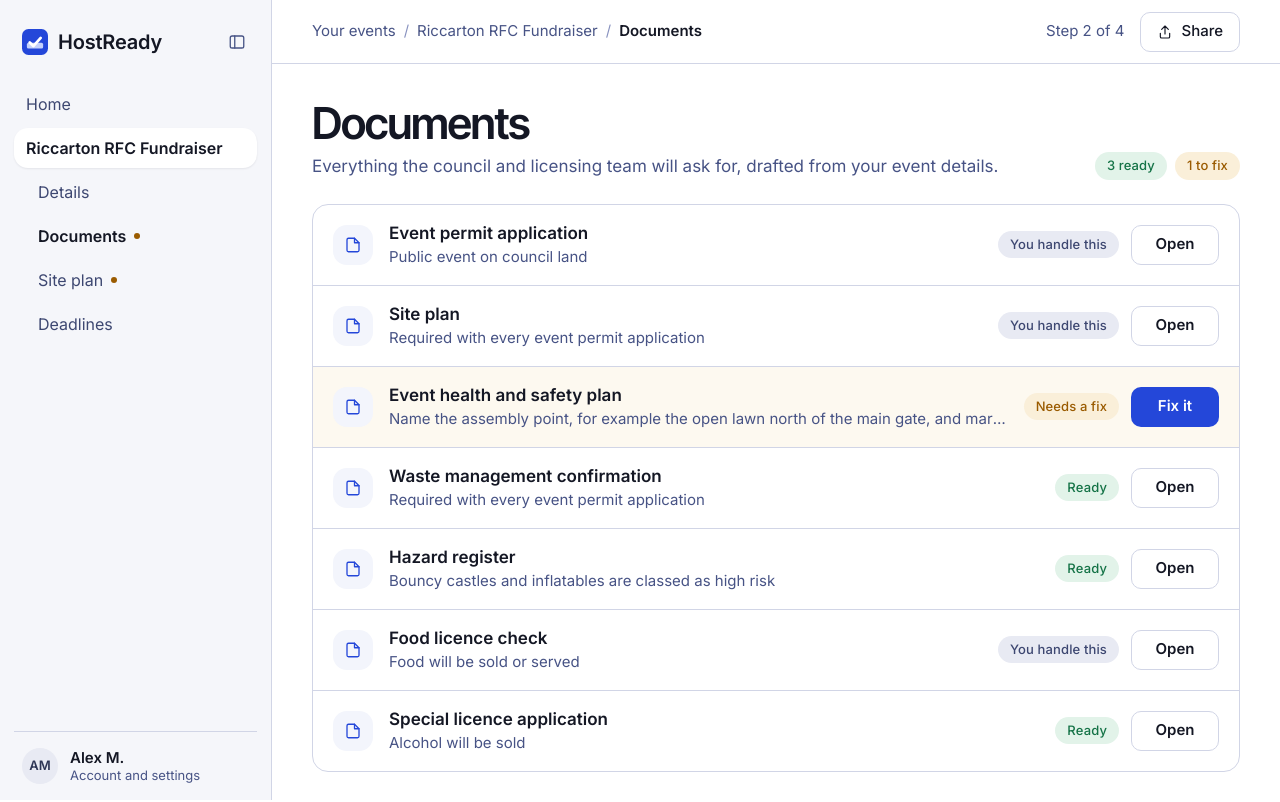
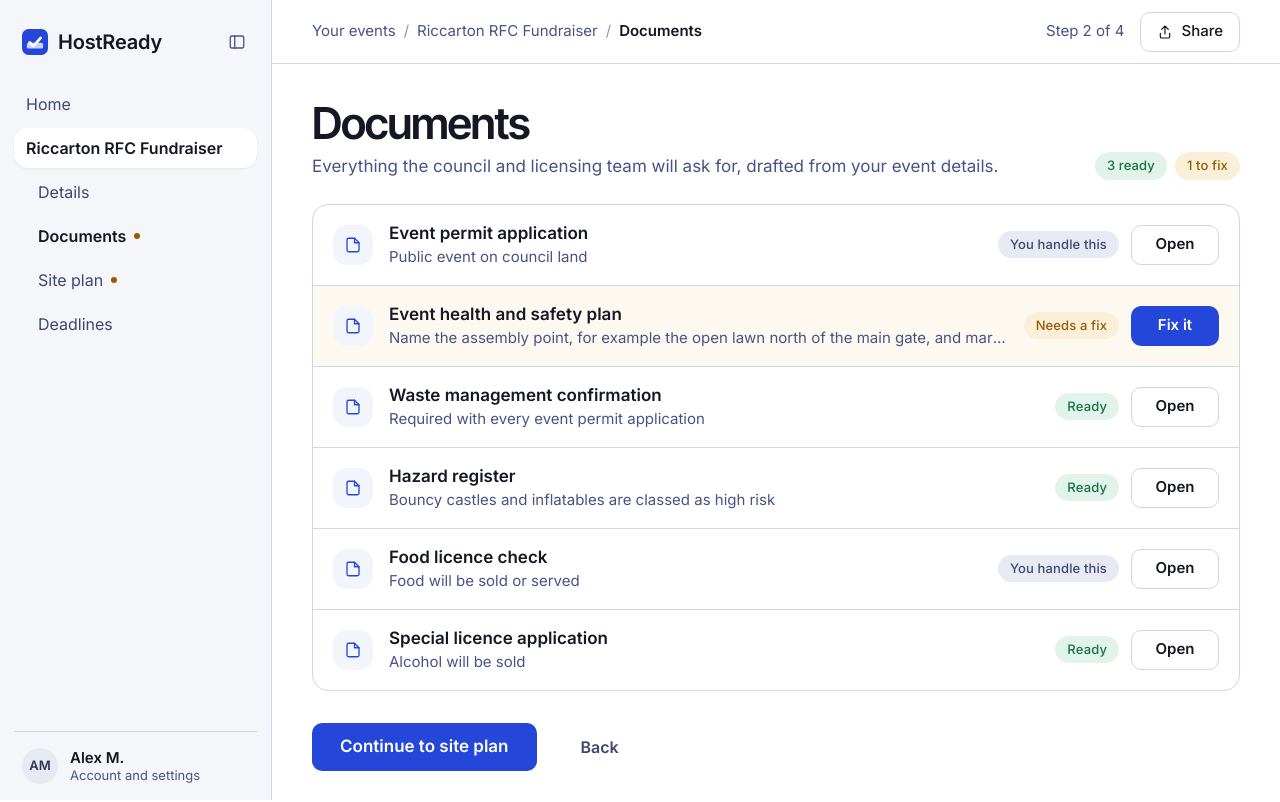
Before and after one commit to Sweet-As-SAAS/eventX, a Next.js app: page /events/demo/documents in a window 1280 px wide. Shown: the top 802 px of the page. Built offline with nearby package versions, Linux system fonts and the light colour scheme.

Commit message:
Documents: hide the site plan row, it has its own step
Co-Authored-By: Claude Opus 5.5 <noreply@anthropic.com>

```diff
--- a/app/(screens)/events/[id]/documents/page.tsx
+++ b/app/(screens)/events/[id]/documents/page.tsx
@@ -45,6 +45,7 @@ export default function DocumentsPage({ params }: PageProps<"/events/[id]/docume
     started.current = true;
     Promise.all([api.listDocuments(id), api.getEvent(id)])
       .then(([list, ev]) => {
+        list = list.filter((d) => d.documentType !== "site_plan"); // drawn on its own step
         setDocs(list);
         setReqs(ev.requirements);
         setProfile(ev.profile);
@@ -121,7 +122,7 @@ export default function DocumentsPage({ params }: PageProps<"/events/[id]/docume
                   </div>
                   {isOpen && (
                     <div className="arrive border-t border-border bg-background px-5 py-7 sm:pl-[76px] sm:pr-10">
-                      <DocumentDetail doc={d} eventId={id} profile={profile} req={req} failed={isFailed} retry={() => work(d)}
+                      <DocumentDetail doc={d} profile={profile} req={req} failed={isFailed} retry={() => work(d)}
                         fixing={fixing} justFixed={justFixed} onFix={(itemId) => fix(d, itemId)} />
                     </div>
                   )}
@@ -147,8 +148,8 @@ export default function DocumentsPage({ params }: PageProps<"/events/[id]/docume
   );
 }
 
-function DocumentDetail({ doc, eventId, profile, req, failed, retry, fixing, justFixed, onFix }: {
-  doc: EventDocument; eventId: string; profile: EventProfile | null; req?: Requirement; failed: boolean; retry: () => void;
+function DocumentDetail({ doc, profile, req, failed, retry, fixing, justFixed, onFix }: {
+  doc: EventDocument; profile: EventProfile | null; req?: Requirement; failed: boolean; retry: () => void;
   fixing: string | null; justFixed: string | null; onFix: (itemId: string) => void;
 }) {
   if (doc.status === "manual") {
@@ -157,12 +158,11 @@ function DocumentDetail({ doc, eventId, profile, req, failed, retry, fixing, jus
         <p className="max-w-prose text-lg text-neutral-700">
           {doc.documentType === "event_permit_application"
             ? "It's the council's own form, so you lodge it. We've gathered your answers below to copy straight in."
-            : <>You handle this one. HostReady doesn&apos;t draft it{doc.documentType === "site_plan" ? ", but you can draw it here" : ""}.</>}
+            : <>You handle this one. HostReady doesn&apos;t draft it.</>}
         </p>
         {req && <p className="max-w-prose text-base text-neutral-700"><span className="font-semibold text-foreground">Why the council needs it: </span>{req.reason.replace(/\.?$/, ".")}</p>}
         {req && <SourceLine url={req.sourceUrl} checked={req.lastChecked} />}
         {doc.documentType === "event_permit_application" && profile && <PermitAnswers profile={profile} />}
-        {doc.documentType === "site_plan" && <ButtonLink href={`/events/${eventId}/site-plan`} variant="secondary">Draw your site plan</ButtonLink>}
       </div>
     );
   }
```
